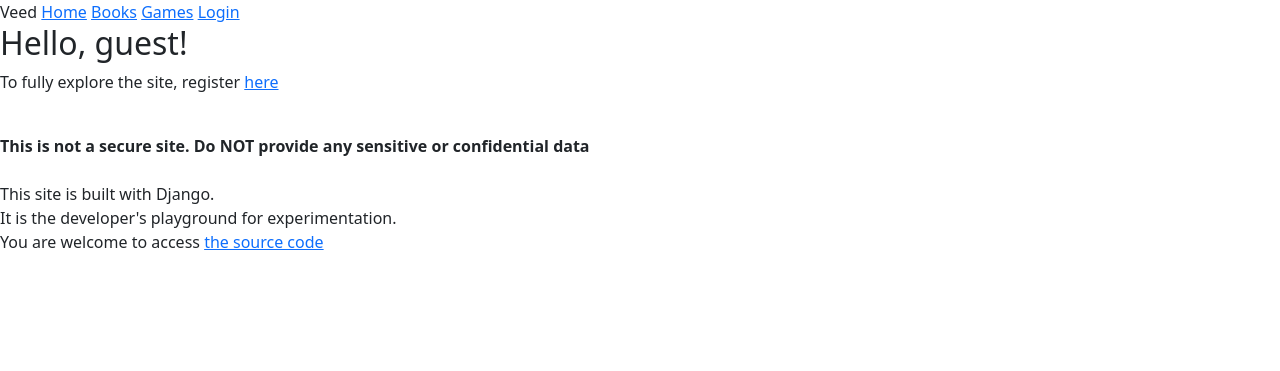
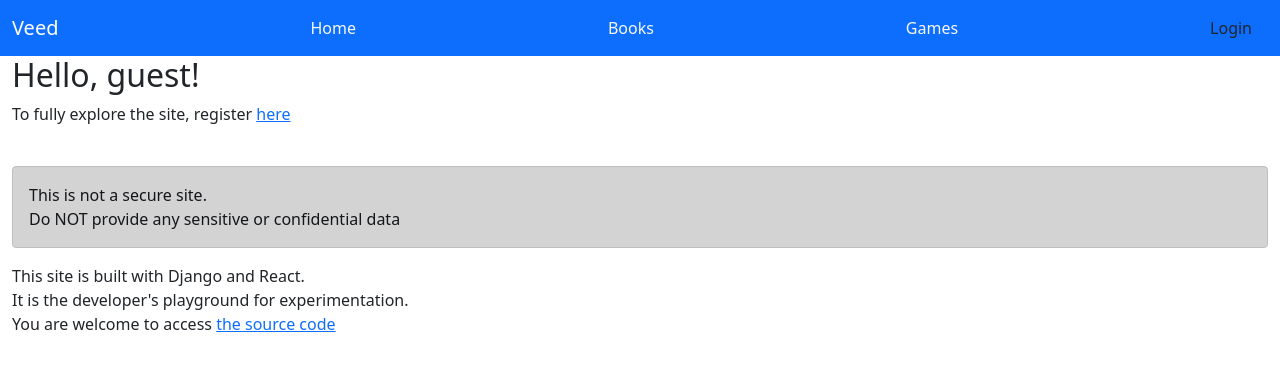
Before and after one commit to jeanmariepm/vipapi, a Django app: page / in a window 1280 px wide. Shown: the top 371 px of the page. Run offline with Django 3.2, Linux system fonts and the light colour scheme; parts of the project's set-up code (start-up, migrations or seed data) failed here and were passed over.

Commit message:
Clean up home page

```diff
--- a/home/templates/home/index.html
+++ b/home/templates/home/index.html
@@ -1,26 +1,24 @@
-{% extends "layout.html" %}
-
-{% block body %}
-        {% if user.is_authenticated %}
-            <h2>
-                Welcome back, {{ user.username }}!
-            </h2>
-        {% else %}
-            <h2>
-                Hello, guest!
-            </h2>
-            <p>To fully explore the site, register <a href="{% url 'home:register' %}">here</a></p>
-        {% endif %}
-    <br>
-    <strong>
-        This is not a secure site.
-        Do NOT provide any sensitive or confidential data
-    </strong>
-    <br><br>
-    <p>
-        This site is built with Django. <br>
-        It is the developer's playground for experimentation.<br>
-        You are welcome to access  <a href='https://github.com/jeanmariepm/veed.git'>the source code</a>
-    </p><br>
+{% extends "layout.html" %} {% block body %} {% if user.is_authenticated %}
+<h2>Welcome back, {{ user.username }}!</h2>
+{% else %}
+<h2>Hello, guest!</h2>
+<p>
+  To fully explore the site, register
+  <a href="{% url 'home:register' %}">here</a>
+</p>
+{% endif %}
+<br />
+<div class="alert alert-dark" role="alert">
+  This is not a secure site. <br />
+  Do NOT provide any sensitive or confidential data
+</div>
+<div class="jumbotron">
+  <p>
+    This site is built with Django and React. <br />
+    It is the developer's playground for experimentation.<br />
+    You are welcome to access
+    <a href="https://github.com/jeanmariepm/veed.git">the source code</a>
+  </p>
+</div>
 
 {% endblock %}
--- a/prj/templates/layout.html
+++ b/prj/templates/layout.html
@@ -14,26 +14,26 @@
         {% endif %}    </head>
     <body>
 
-        <nav clasName="navbar navbar-dark bg-primary">
-            <div clasName="container-fluid">
-                <span clasName="navbar-brand mb-0 h1">Veed</span>
-                <a clasName="nav-link active" aria-current="page" href="{% url 'home:index' %}">Home</a>
-                <a clasName="nav-link" href="{% url 'books:index' %}" tabindex="-1" aria-current="true">Books</a>
-                <a clasName="nav-link" href="{% url 'games:index' %}" tabindex="-1" aria-current="true">Games</a>
+        <nav class="navbar navbar-dark bg-primary">
+            <div class="container-fluid">
+                <span class="navbar-brand mb-0 h1">Veed</span>
+                <a class="nav-link text-light active" aria-current="page" href="{% url 'home:index' %}">Home</a>
+                <a class="nav-link text-light" href="{% url 'books:index' %}" tabindex="-1" aria-current="true">Books</a>
+                <a class="nav-link text-light" href="{% url 'games:index' %}" tabindex="-1" aria-current="true">Games</a>
 
                 {% if user.is_authenticated %}
-                <a clasName="nav-link" href="{% url 'home:logout' %}?next={{ request.path }}" tabindex="-1" aria-disabled="true">Logout</a>
+                <a class="nav-link text-dark" href="{% url 'home:logout' %}?next={{ request.path }}" tabindex="-1" aria-disabled="true">Logout</a>
                 {% else %}
-                    <a clasName="nav-link" href="{% url 'home:login' %}?next={{ request.path }}" tabindex="-1" aria-disabled="true">Login</a>
+                    <a class="nav-link text-dark" href="{% url 'home:login' %}?next={{ request.path }}" tabindex="-1" aria-disabled="true">Login</a>
                 {% endif %}
               </div>
             </div>
           </nav>
 
-        <main clasName='container'>
+        <div class='container-fluid'>
             {% block body %}
             {% endblock %}
-        </main>
+        </div>
         <script src="https://cdn.jsdelivr.net/npm/bootstrap@5.0.0-beta1/dist/js/bootstrap.bundle.min.js" integrity="sha384-ygbV9kiqUc6oa4msXn9868pTtWMgiQaeYH7/t7LECLbyPA2x65Kgf80OJFdroafW" crossorigin="anonymous"></script>
 
     </body>
```
